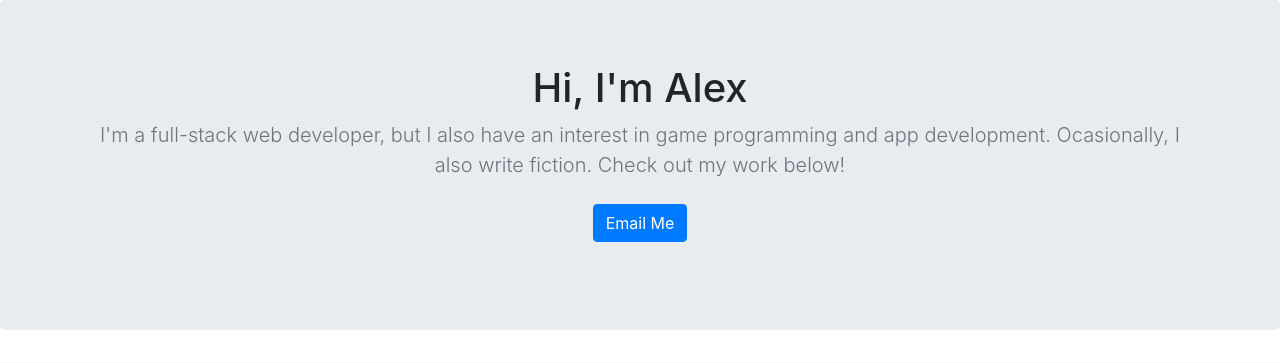
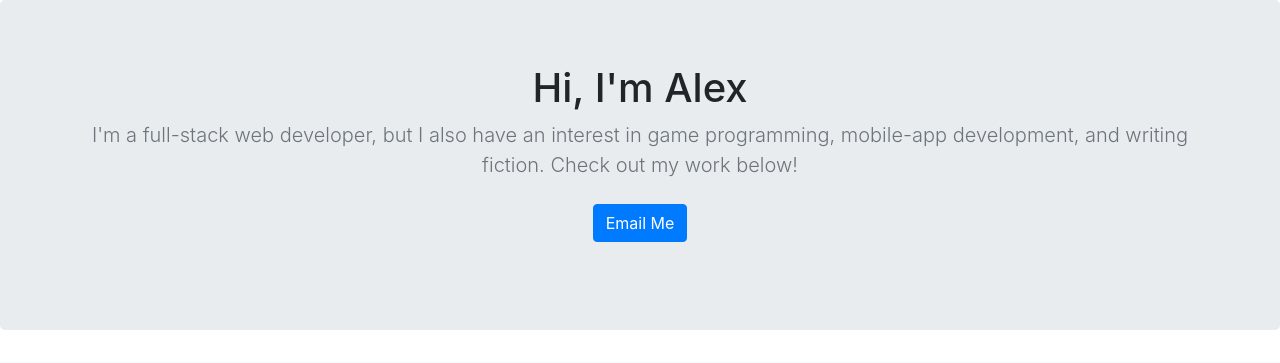
Before and after one commit to brno32/portfolio-site, a Django app: page / in a window 1280 px wide. Shown: the part 56-419 px from the top of the page. Run offline with Django 3.2, Linux system fonts and the light colour scheme; data comes from the database, SQL or seed files in the repository; some libraries are stand-ins or nearby versions.

Commit message:
further updates homepage banner message

```diff
--- a/jobs/templates/jobs/home.html
+++ b/jobs/templates/jobs/home.html
@@ -46,7 +46,7 @@
           <h1 class="jumbotron-heading">Hi, I'm Alex</h1>
           <p class="lead text-muted">
             I'm a full-stack web developer, but I also have an interest in game
-            programming and app development. Ocasionally, I also write fiction.
+            programming, mobile-app development, and writing fiction.
             Check out my work below!
           </p>
           <p>
```
